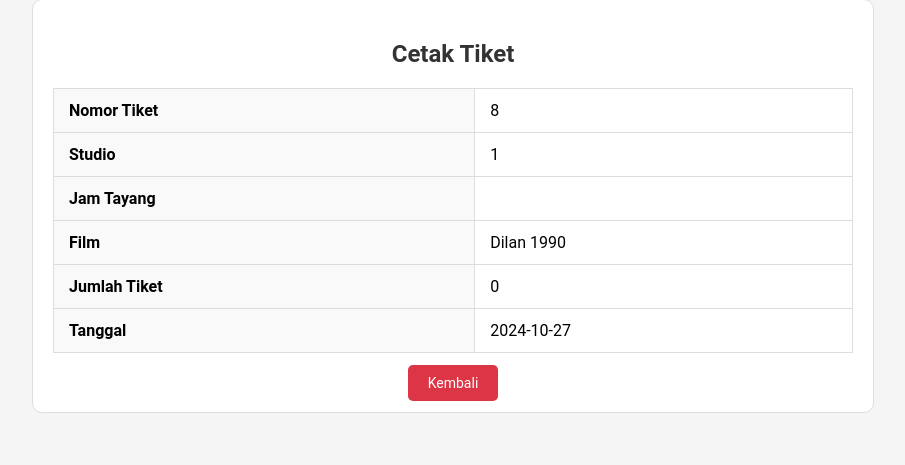
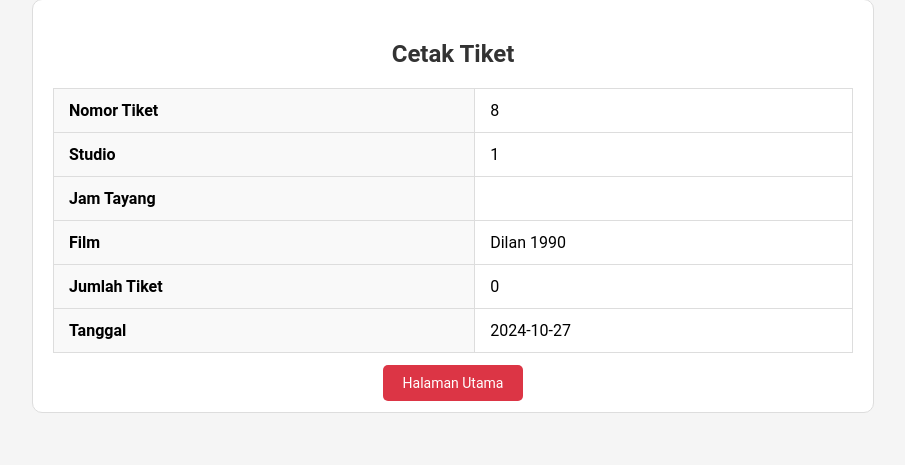
Before and after one commit to natasyahelmalia/cinema_tickets, a PHP site: page /tiket/cetak_tiket.php?id_jadwal=1 in a window 1280 px wide. Shown: the part 21-486 px from the top of the page, without its empty margins (187-1092 px from the left). Run offline with PHP 8.4, Linux system fonts and the light colour scheme; data comes from the database, SQL or seed files in the repository; data that the repository does not hold is empty.

Commit message:
fix: back to homepage

```diff
--- a/tiket/cetak_tiket.php
+++ b/tiket/cetak_tiket.php
@@ -73,7 +73,7 @@ if ($kursi_baru >= 0) {
 			</table>
 		</div>
 		<div class="button-container">
-				<a href="../index.php" class="btn">Kembali</a>
+				<a href="../index.php" class="btn">Halaman Utama</a>
 		</div>
 	</div>
 </body>
```
